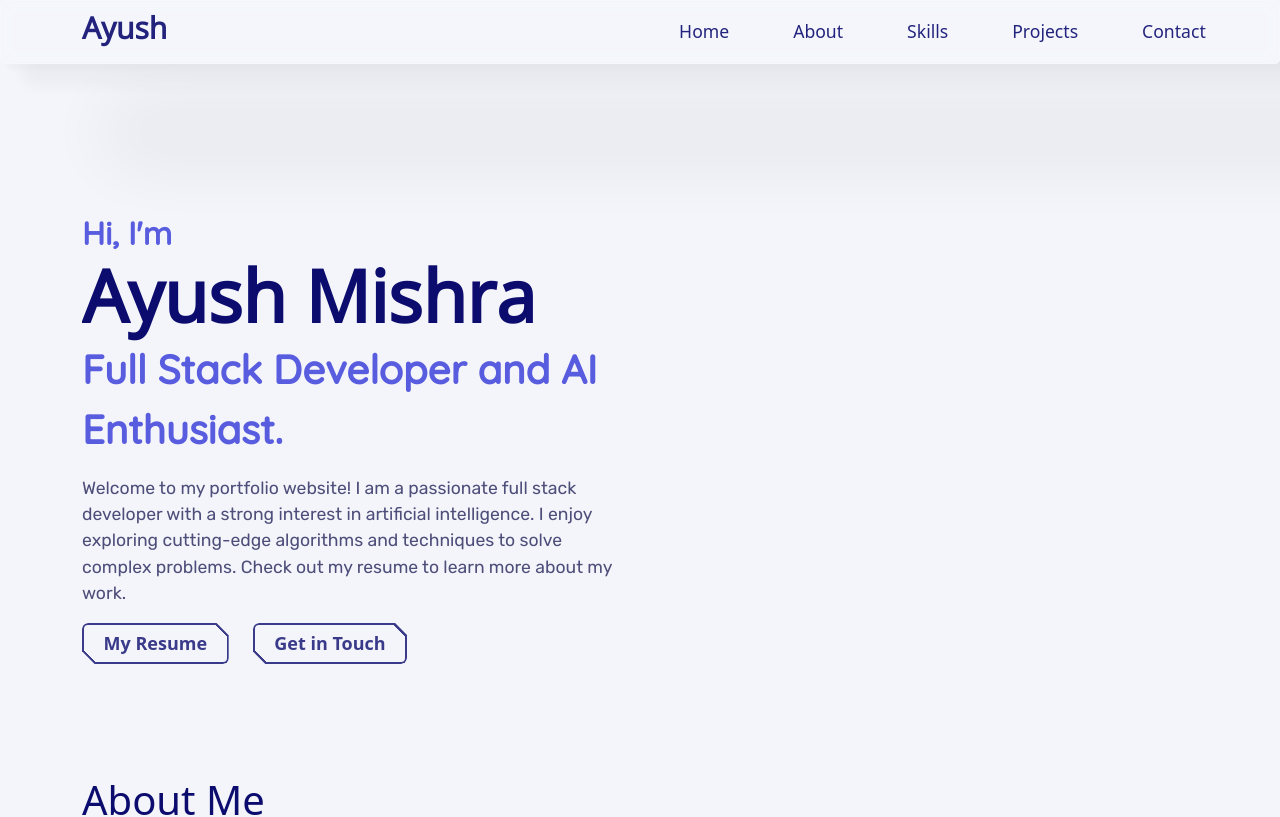
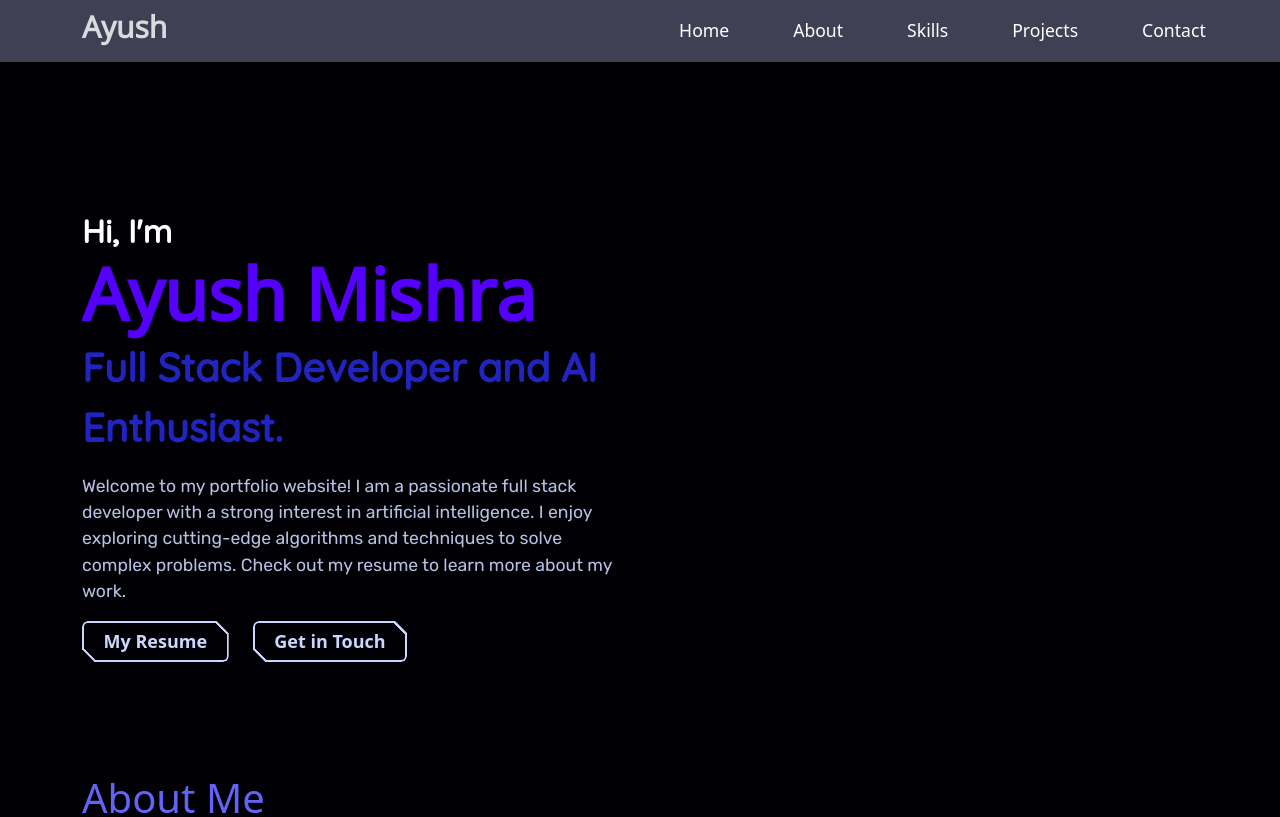
Before and after one commit to Ayush-hm/ayush-h-mishra, a React (Create React App) app: page / in a window 1280 px wide. Shown: the top 817 px of the page. Built offline with nearby package versions, Linux system fonts and the light colour scheme.

Commit message:
Updates to UI

```diff
--- a/package.json
+++ b/package.json
@@ -35,7 +35,7 @@
   "scripts": {
     "start": "react-scripts start",
     "predeploy": "npm run build",
-    "deploy": "gh-pages-clean gh-pages -d build",
+    "deploy": "gh-pages -d build",
     "build": "react-scripts build",
     "test": "react-scripts test",
     "eject": "react-scripts eject"
--- a/src/App.css
+++ b/src/App.css
@@ -9,7 +9,7 @@
 }
 
 body{
-    background: #F4F5FA;
+    background: #010004;
 
 }
 
@@ -18,7 +18,7 @@ html{
 }
 
 h1, h2, h3, h4, h6{
-  color: #0c0c6f;
+  color: #6363f5;
   /* font-family: "Lato", sans-serif; */
   margin: 0;
 }
@@ -29,7 +29,7 @@ h1, h2{
 }
 
 p{
-  opacity: 75%;
+  opacity: 90%;
   font-size: 1rem;
   font-family: "Rubik", sans-serif;
 }
@@ -47,10 +47,3 @@ a{
 a:hover{
   color: unset;
 }
-
-.btn{
-  /* background-color: #3f41d3; */
-  background-color: #0c0c6f;
-  color: whitesmoke;
-  opacity: 80%;
-}
--- a/src/components/Contact/Contact.css
+++ b/src/components/Contact/Contact.css
@@ -39,7 +39,7 @@ td textarea{
 .btn {
   --border: 2px;    /* the border width */
   --slant: 0.7em;   /* control the slanted corners */
-  --color: #0c0c6f; /* the color */
+  --color: #cbd7fc; /* the color */
 
   font-size: large;
   padding: 0.4em 1.2em;
@@ -72,7 +72,7 @@ td textarea{
 .btn:hover,
 .btn:active{
   background-size: 100% 100%;
-  color: #fff;
+  color: #0a0238;
   --t: 0.2s 0.1s;
 }
 
@@ -153,3 +153,7 @@ td textarea{
         /* flex-direction: column-reverse; */
     }
 }
+
+.credits{
+  color: #cbd7fc;
+}
--- a/src/components/Contact/Contact.js
+++ b/src/components/Contact/Contact.js
@@ -122,10 +122,10 @@ const Contact = () => {
                   <FontAwesomeIcon icon={faGithub} className="fa-2xl mt-4 mx-2 icon-color" />
                 </a>
               </div>
-              <p className='justify-content-center mt-2'> <center>Thanks for Exploring</center>  </p>
+              <p className='justify-content-center mt-2 credits'> <center>Thanks for Exploring</center>  </p>
             </div>
           </Col>
-          <p className='justify-content-center mt-3 mb-4'> <center> &copy;Ayush Hrishikesh Mishra. All Rights Reserved. </center>  </p>
+          <p className='justify-content-center mt-3 mb-4 credits'> <center> &copy;Ayush Hrishikesh Mishra. All Rights Reserved. </center>  </p>
         </Row>
       </Container>
     </section>
--- a/src/components/Header/Header.css
+++ b/src/components/Header/Header.css
@@ -7,17 +7,15 @@
     top: 0;
     left: 0;
     z-index: 7;
-    opacity: 90%;
+    opacity: 100%;
     box-shadow:
         6.7px 6.7px 5.3px rgba(0, 0, 0, 0.028),
         22.3px 22.3px 17.9px rgba(0, 0, 0, 0.042),
         100px 100px 80px rgba(0, 0, 0, 0.07);
 
-    backdrop-filter: blur(6px) saturate(180%);
-    -webkit-backdrop-filter: blur(4px) saturate(180%);
-    background-color: rgba(247, 249, 250, 0.46);
-    border-radius: 5px;
-    border: 1px solid rgba(255, 255, 255, 0.125);
+     backdrop-filter: blur(16px) saturate(180%);
+    -webkit-backdrop-filter: blur(16px) saturate(180%);
+    background-color: rgba(86, 86, 112, 0.75);
 }
 
 .navlist {
@@ -29,7 +27,7 @@
 
 .navitem {
     /* color: #3f41d3; */
-    color: #0c0c6f;
+    color: #ffffff;
     transition: 0.4s;
 }
 
@@ -53,7 +51,7 @@
 
 .logo h5 {
     font-size: 30px;
-    color: #0c0c6f;
+    color: #dadbdf;
     /* color: #3D315B; */
     font-weight: 700;
     font-family: "Open Sans";
--- a/src/components/Hero-section/Herosection.css
+++ b/src/components/Hero-section/Herosection.css
@@ -3,8 +3,7 @@
 }
 
 .salut{
-    opacity: 75%;
-    color: #2528d4;
+    color: #ffffff;
     font-size: 2rem;
     font-family: "Quicksand" ;
     font-weight: 600;
@@ -17,7 +16,7 @@
 }
 
 .name span{
-    color: #0c0c6f;
+    color: #5500ff;
 }
 
 .desc{
@@ -30,7 +29,7 @@
 .desc-more{
     font-size: 1.1rem;
     font-weight: 500;
-    color: #16164f;
+    color: #cbd7fc;
 }
 
 .hero-image{
@@ -67,7 +66,7 @@
 .btn {
   --border: 2px;    /* the border width */
   --slant: 0.7em;   /* control the slanted corners */
-  --color: #0c0c6f; /* the color */
+  --color: #cbd7fc; /* the color */
 
   font-size: large;
   padding: 0.4em 1.2em;
--- a/src/components/Projects/Carousel.css
+++ b/src/components/Projects/Carousel.css
@@ -1,3 +1,7 @@
 .carousel-root .carousel .control-dots .dot{
     background-color: blue;
 }
+
+.selected{
+    background-color: transparent;
+}
--- a/src/components/Projects/Projects.css
+++ b/src/components/Projects/Projects.css
@@ -40,8 +40,8 @@
     &:hover .card-body {
         display: block;
         opacity: 1;
-        background: rgb(63,94,251);
-        background: linear-gradient( rgb(10, 31, 136) 0%, rgb(152, 151, 219) 100%);
+        background: rgb(3,0,56);
+        background: linear-gradient(180deg, rgba(3,0,56,1) 0%, rgba(9,9,121,1) 52%, rgba(0,117,203,1) 100%);
     }
 }
 
@@ -52,7 +52,7 @@
     }
 
 .card .card-title {
-    font-family: 'Trebuchet MS', 'Lucida Sans Unicode', 'Lucida Grande', 'Lucida Sans', Arial, sans-serif;
+    font-family: "Quicksand" sans-serif;
     font-size: 25px;
     font-weight: 500;
 }
--- a/src/components/Skills/Skills.js
+++ b/src/components/Skills/Skills.js
@@ -10,6 +10,7 @@ import Express from '../../Assets/Skill/express.svg'
 import Reactjs from '../../Assets/Skill/react.svg'
 import Tailwindcss from '../../Assets/Skill/tailwindcss.svg'
 import MongoDB from '../../Assets/Skill/mongodb.svg'
+import Torch from '../../Assets/Skill/pytorch.svg'
 
 const Skills = () => {
   return <section className='skills-section d-flex mb-5' id="skills">
@@ -27,6 +28,9 @@ const Skills = () => {
               <img src={Python} alt="Python" height={75} />
             </div>
             <div className='d-flex mb-3'>
+              <img src={Torch} alt="Pytorch" height={80} />
+            </div>
+            <div className='d-flex mb-3'>
               <img src={JS} alt="JavaScript" height={80} />
             </div>
             <div className='d-flex mb-3'>
@@ -36,14 +40,12 @@ const Skills = () => {
               <img src={Node} alt="node.js" height={80} />
             </div>
             <div className='d-flex mb-3'>
-              <img src={Express} alt="express.js" height={80} />
+              <img src={Tailwindcss} alt="tailwindcss" height={80} />
             </div>
             <div className='d-flex mb-3'>
-              <img src={Tailwindcss} alt="tailwindcss" height={80} />
-            </div>
-            <div className='d-flex mb-3 pt-3'>
               <img src={MongoDB} alt="MongoDB" height={50} />
             </div>
+
           </Zoom>
         </Col>
       </Row>
```
Also changed, not shown: src/Assets/Skill/pytorch.svg (added).
